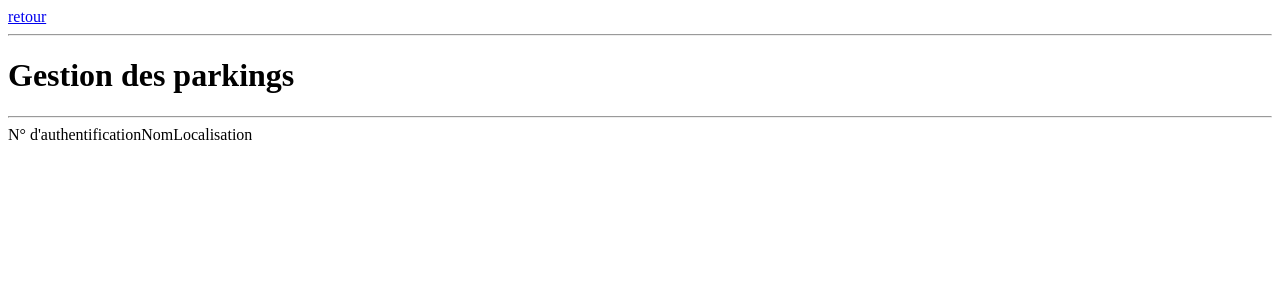
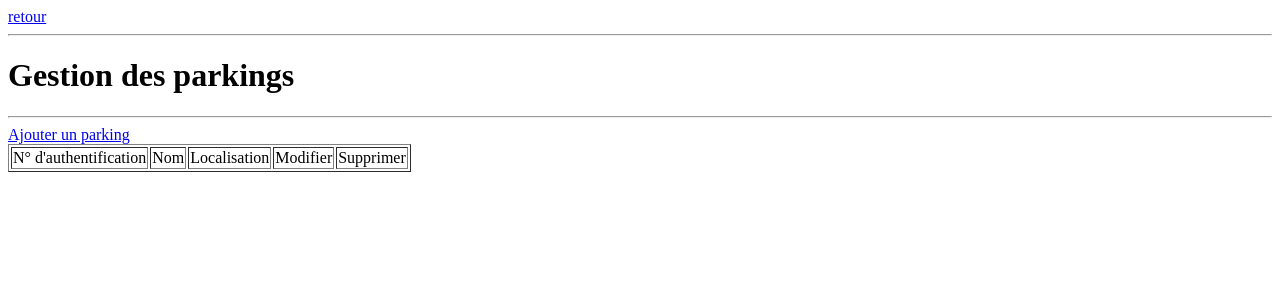
Before and after one commit to SomebirdFaust/sae202, a PHP site: page /admin/gestion.php in a window 1280 px wide. Shown: the top 300 px of the page. Run offline with PHP 8.4, Linux system fonts and the light colour scheme; data that the repository does not hold is empty.

Commit message:
page gestion ok

```diff
--- a/admin/gestion.php
+++ b/gestion.php
@@ -9,8 +9,10 @@
 <body>
     <a href="../index.php">retour </a>
     <hr> <h1>Gestion des parkings</h1> <hr>
+    <a href="ajoutParking">Ajouter un parking</a>
+    <table border=1 class="table">
     <thead>
-        <tr><td>N° d'authentification</td><td>Nom</td><td>Localisation</td>
+        <tr><td>N° d'authentification</td><td>Nom</td><td>Localisation</td><td>Modifier</td><td>Supprimer</td>
     </thead>
     <tbody>
     <?php
@@ -24,6 +26,8 @@
         echo '<td>'.$value['park_id'] . '</td>';
         echo '<td>' . $value['park_nom'] . '</td>';
         echo '<td>' . $value['park_loc'] . '</td>';
+        echo '<td> <a href="supprParking.php?num='.$value['park_id'].'" > supprimer </a> </td>';
+        echo '<td> <a href="modifParking.php?num='.$value['park_id'].'" > modifier </a> </td>';
         echo '</tr>';
     }
     ?>
```
Also changed, not shown: ajoutParking.php (added), modifParking.php (added), supprParking.php (added), 1 other file.
